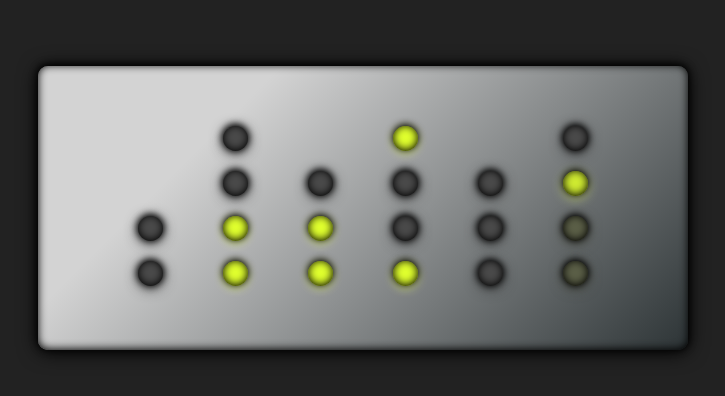
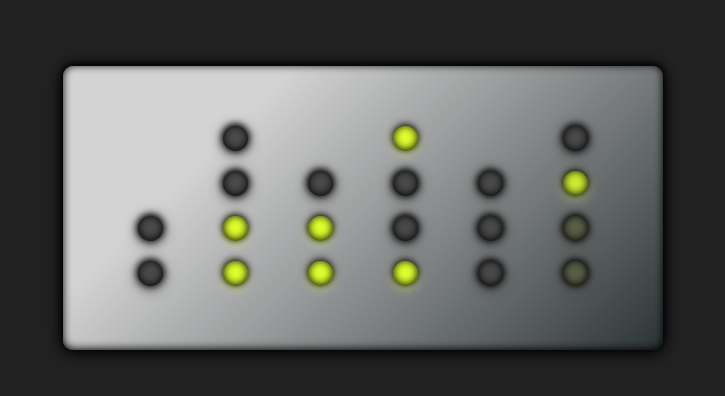
Before and after one commit to av-guy/binary-clock, a website built with webpack: page dist/index.html in a window 1280 px wide. Shown: the part 152-548 px from the top of the page, without its empty margins (277-1002 px from the left). Built offline with nearby package versions, Linux system fonts and the light colour scheme.

Commit message:
updating css

```diff
--- a/src/styles/main.css
+++ b/src/styles/main.css
@@ -10,7 +10,7 @@
     text-align: center;
     border-radius: 10px;
     padding: 30px;
-    width: 650px;
+    width: 600px;
     margin: 20vh auto auto;
     box-shadow: #000 0 -1px 7px 1px, inset #000 0 -1px 9px, #000 0 2px 20px;
 }
```
Also changed, not shown: dist/bundle.js (deleted).
